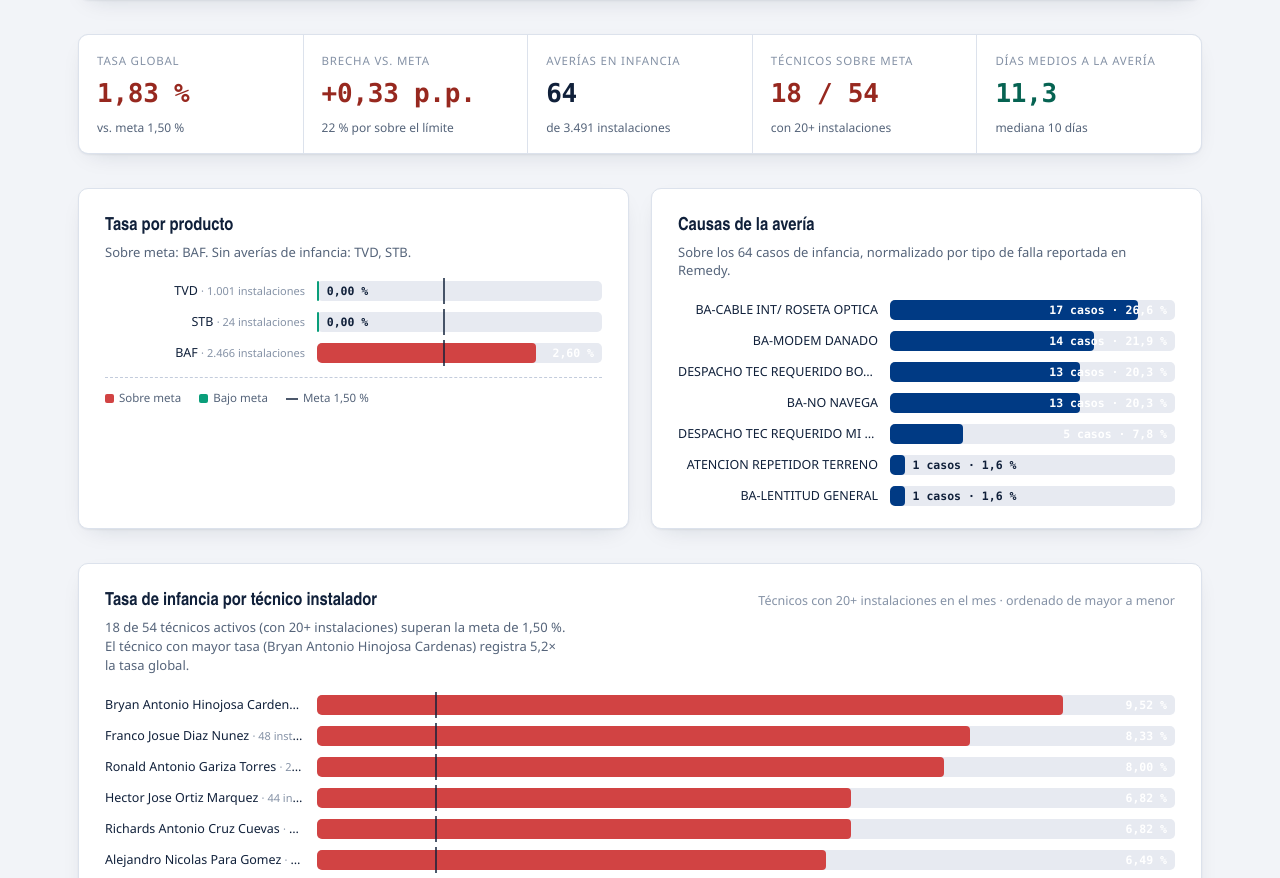
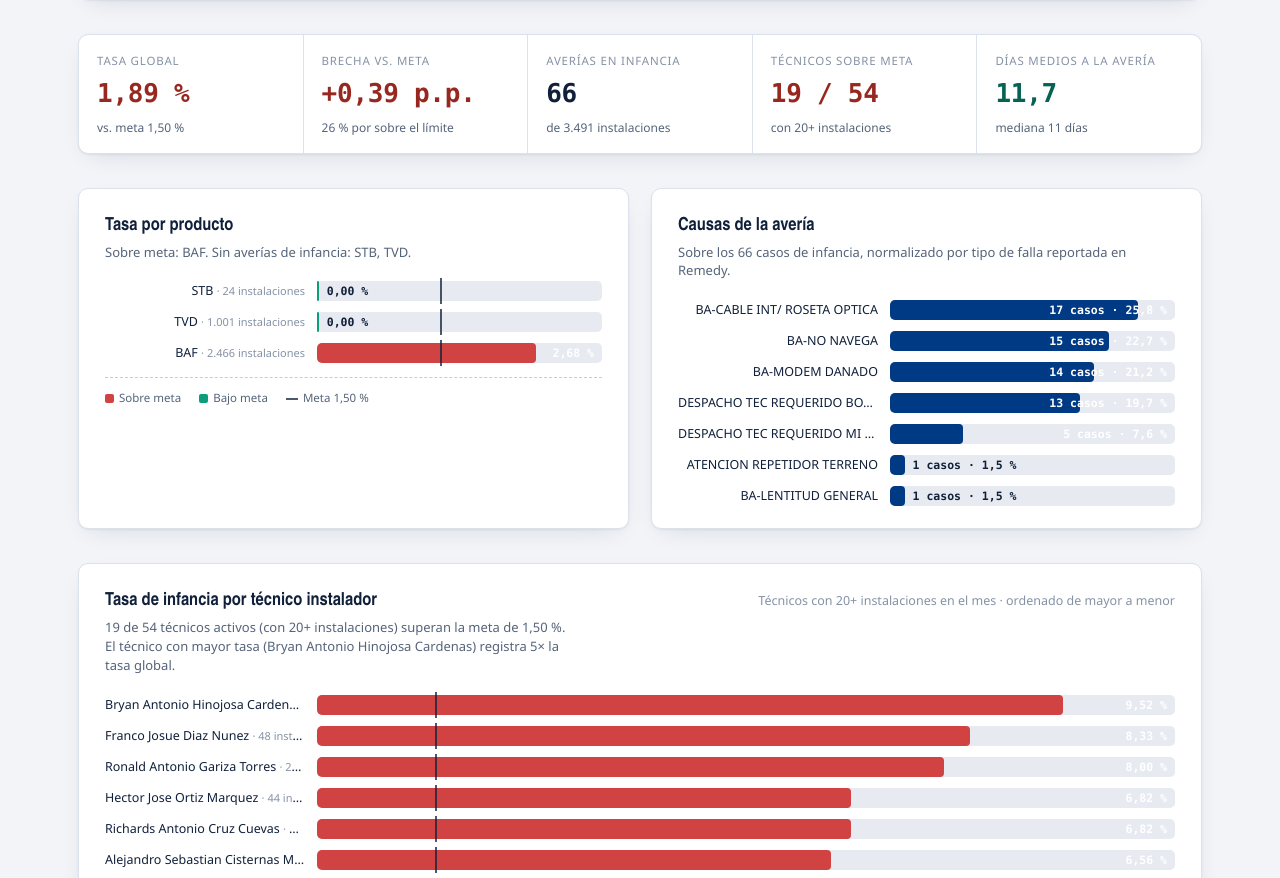
Before and after one commit to xarancibias/averias-infancia-elecnor, a plain HTML site: page index.html in a window 1280 px wide. Shown: the part 550-1428 px from the top of the page. Drawn offline with Linux system fonts and the light colour scheme.

Commit message:
Actualizacion de datos 2026-08-19 - fuente p22-Averias-infancia_1_ELECNOR_2026-08

```diff
--- a/index.html
+++ b/index.html
@@ -644,13 +644,19 @@
     "particion":  "01-08-2026",
     "meta":  1.5,
     "total":  3491,
-    "infancia":  64,
-    "tasaGlobal":  1.83,
-    "diasProm":  11.3,
-    "diasMediana":  10,
+    "infancia":  66,
+    "tasaGlobal":  1.89,
+    "diasProm":  11.7,
+    "diasMediana":  11,
     "tecnicosTotal":  54,
-    "tecnicosSobreMeta":  18,
+    "tecnicosSobreMeta":  19,
     "producto":  [
+                     {
+                         "name":  "STB",
+                         "sub":  "24 instalaciones",
+                         "value":  0,
+                         "count":  0
+                     },
                      {
                          "name":  "TVD",
                          "sub":  "1.001 instalaciones",
@@ -658,53 +664,47 @@
                          "count":  0
                      },
                      {
-                         "name":  "STB",
-                         "sub":  "24 instalaciones",
-                         "value":  0,
-                         "count":  0
-                     },
-                     {
                          "name":  "BAF",
                          "sub":  "2.466 instalaciones",
-                         "value":  2.6,
-                         "count":  64
+                         "value":  2.68,
+                         "count":  66
                      }
                  ],
     "causas":  [
                    {
                        "name":  "BA-CABLE INT/ ROSETA OPTICA",
                        "value":  17,
-                       "pct":  26.6
+                       "pct":  25.8
+                   },
+                   {
+                       "name":  "BA-NO NAVEGA",
+                       "value":  15,
+                       "pct":  22.7
                    },
                    {
                        "name":  "BA-MODEM DANADO",
                        "value":  14,
-                       "pct":  21.9
+                       "pct":  21.2
                    },
                    {
                        "name":  "DESPACHO TEC REQUERIDO BOT WHATSAPP",
                        "value":  13,
-                       "pct":  20.3
-                   },
-                   {
-                       "name":  "BA-NO NAVEGA",
-                       "value":  13,
-                       "pct":  20.3
+                       "pct":  19.7
                    },
                    {
                        "name":  "DESPACHO TEC REQUERIDO MI MOVISTAR",
                        "value":  5,
-                       "pct":  7.8
+                       "pct":  7.6
                    },
                    {
                        "name":  "ATENCION REPETIDOR TERRENO",
                        "value":  1,
-                       "pct":  1.6
+                       "pct":  1.5
                    },
                    {
                        "name":  "BA-LENTITUD GENERAL",
                        "value":  1,
-                       "pct":  1.6
+                       "pct":  1.5
                    }
                ],
     "tecnicos":  [
@@ -739,6 +739,12 @@
                          "count":  3
                      },
                      {
+                         "name":  "Alejandro Sebastian Cisternas Marin",
+                         "sub":  "61 instalaciones",
+                         "value":  6.56,
+                         "count":  4
+                     },
+                     {
                          "name":  "Alejandro Nicolas Para Gomez",
                          "sub":  "77 instalaciones",
                          "value":  6.49,
@@ -766,12 +772,6 @@
                          "name":  "Cristian Nicolas Serrano Vellagas",
                          "sub":  "60 instalaciones",
                          "value":  5,
-                         "count":  3
-                     },
-                     {
-                         "name":  "Alejandro Sebastian Cisternas Marin",
-                         "sub":  "61 instalaciones",
-                         "value":  4.92,
                          "count":  3
                      },
                      {
@@ -803,8 +803,8 @@
                      {
                          "name":  "TRADICIONAL",
                          "total":  3278,
-                         "infancia":  58,
-                         "tasa":  1.77
+                         "infancia":  59,
+                         "tasa":  1.8
                      },
                      {
                          "name":  "GRANDES",
@@ -815,8 +815,8 @@
                      {
                          "name":  "MICRO",
                          "total":  53,
-                         "infancia":  3,
-                         "tasa":  5.66
+                         "infancia":  4,
+                         "tasa":  7.55
                      },
                      {
                          "name":  "AUTONOMAS",
```
